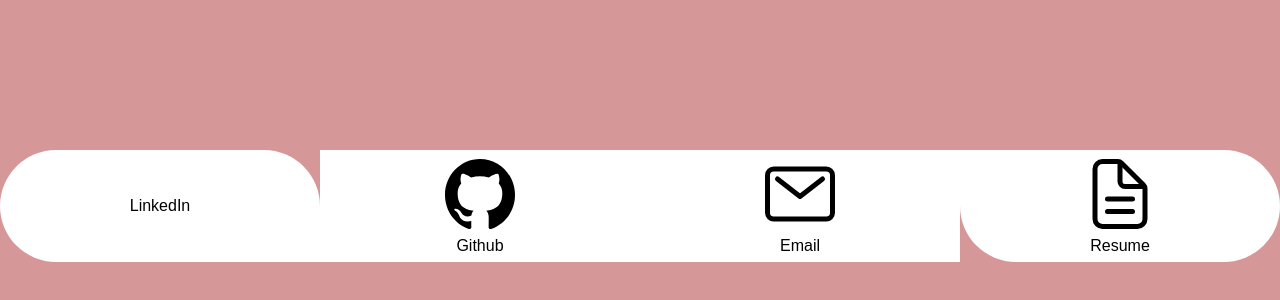
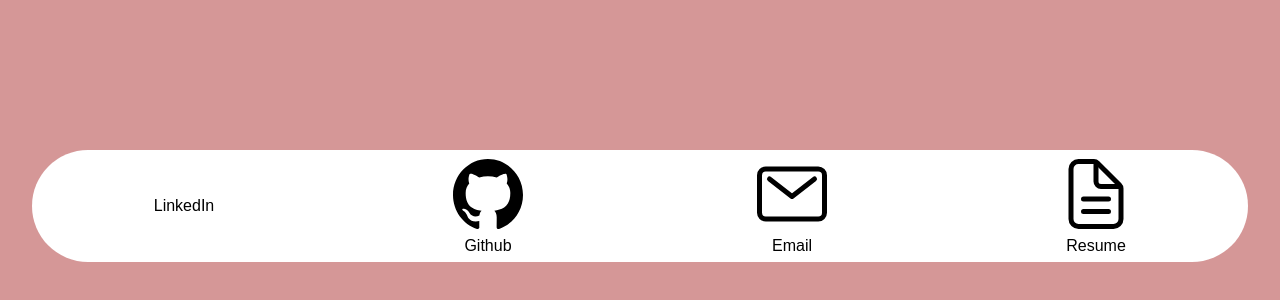
Before and after one commit to jetodd/portfolio, a Next.js app: page /connect in a window 1280 px wide. Shown: the part 194-494 px from the top of the page. Built offline with nearby package versions, Linux system fonts and the light colour scheme.

Commit message:
fixed borders

```diff
--- a/src/app/connect/page.tsx
+++ b/src/app/connect/page.tsx
@@ -3,8 +3,8 @@ export default function Page() {
       className="h-dvh w-dvh justify-center content-center text-center"
       style={{ ["backgroundColor" as any]: 'var(--color-contact)' }}>
       <section className="mx-auto -my-32 md:my-0 flex h-screen w-screen flex-col justify-center">
-        <div className="grid grid-cols-1 md:grid-cols-4">
-          <div className="bg-white py-1 text-black rounded-t-full md:rounded-l-full content-center justify-center">
+        <div className="grid grid-cols-1 md:grid-cols-4 mx-8">
+          <div className="bg-white py-1 text-black rounded-t-full md:rounded-tr-none md:rounded-l-full content-center justify-center">
             <span className="grid place-content-center">
               <svg className="w-[80]" xmlns="http://www.w3.org/2000/svg" viewBox="0 0 512 512"><path d="M444.17 32H70.28C49.85 32 32 46.7 32 66.89v374.72C32 461.91 49.85 480 70.28 480h373.78c20.54 0 35.94-18.21 35.94-38.39V66.89C480.12 46.7 464.6 32 444.17 32zm-273.3 373.43h-64.18V205.88h64.18zM141 175.54h-.46c-20.54 0-33.84-15.29-33.84-34.43 0-19.49 13.65-34.42 34.65-34.42s33.85 14.82 34.31 34.42c-.01 19.14-13.31 34.43-34.66 34.43zm264.43 229.89h-64.18V296.32c0-26.14-9.34-44-32.56-44-17.74 0-28.24 12-32.91 23.69-1.75 4.2-2.22 9.92-2.22 15.76v113.66h-64.18V205.88h64.18v27.77c9.34-13.3 23.93-32.44 57.88-32.44 42.13 0 74 27.77 74 87.64z"/></svg>
             </span>
@@ -22,7 +22,7 @@ export default function Page() {
             </span>
             Email
           </div>
-          <div className="bg-white py-1 text-black rounded-b-full md:rounded-r-full content-center">
+          <div className="bg-white py-1 text-black rounded-b-full md:rounded-bl-none md:rounded-r-full content-center">
             <span className="grid place-content-center">
             <svg className="w-[80px]" xmlns="http://www.w3.org/2000/svg" viewBox="0 0 512 512"><path d="M416 221.25V416a48 48 0 01-48 48H144a48 48 0 01-48-48V96a48 48 0 0148-48h98.75a32 32 0 0122.62 9.37l141.26 141.26a32 32 0 019.37 22.62z" fill="none" stroke="currentColor" stroke-linejoin="round" stroke-width="32"/><path d="M256 56v120a32 32 0 0032 32h120M176 288h160M176 368h160" fill="none" stroke="currentColor" stroke-linecap="round" stroke-linejoin="round" stroke-width="32"/></svg>
             </span>
```
